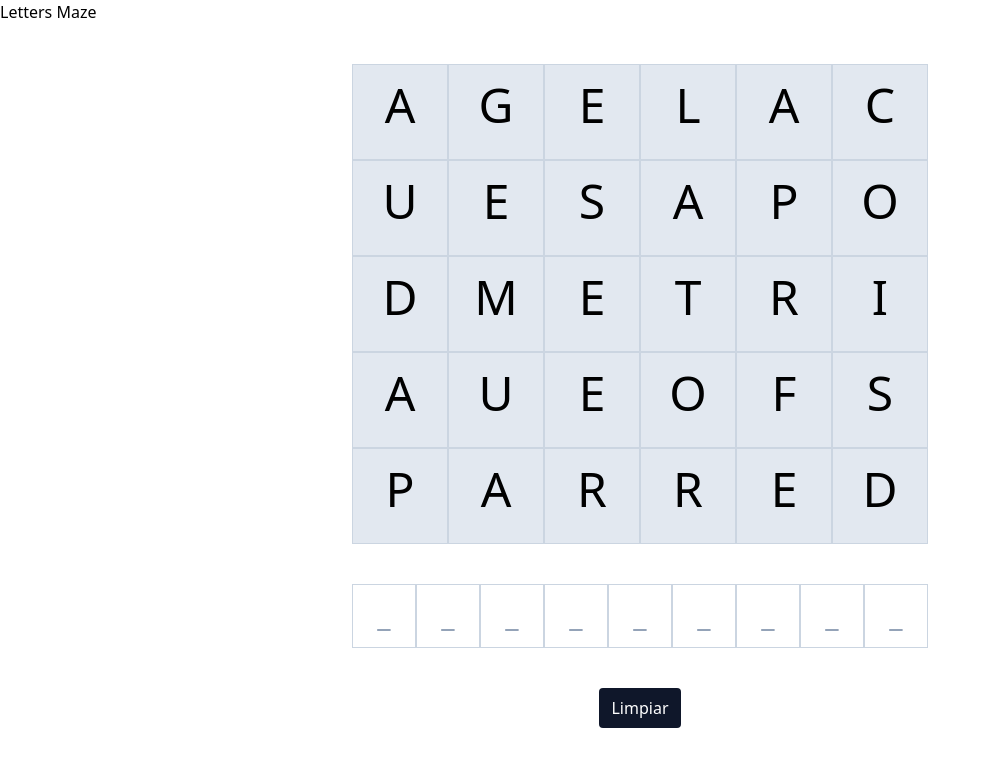
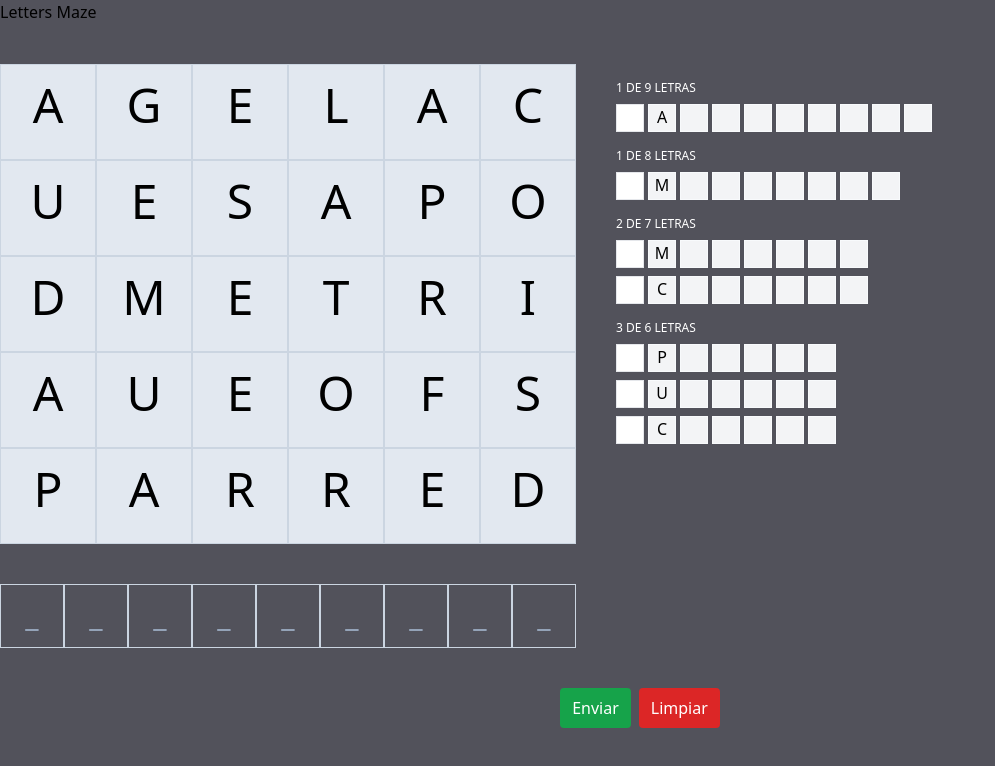
Before and after one commit to tury3001/letter-maze, a React (Vite) app: page / in a window 1280 px wide. Shown: the top 766 px of the page, without its empty margins (0-995 px from the left). Built offline with nearby package versions, Linux system fonts and the light colour scheme.

Commit message:
WordGuess component

```diff
--- a/index.html
+++ b/index.html
@@ -6,8 +6,8 @@
     <meta name="viewport" content="width=device-width, initial-scale=1.0" />
     <title>Vite + React</title>
   </head>
-  <body>
-    <div id="root" class="bg-red-400"></div>
+  <body class="bg-zinc-600">
+    <div id="root"></div>
     <script type="module" src="/src/main.jsx"></script>
   </body>
 </html>
--- a/src/LettersMaze.jsx
+++ b/src/LettersMaze.jsx
@@ -2,6 +2,7 @@ import { useState } from 'react';
 import { LetterSequence } from './components/LetterSequence'
 import { LetterMatrix } from './components/LetterMatrix';
 import { matrix } from './data/sampleData';
+import { WordGuess } from './components/WordGuess';
 
 export const LettersMaze = () => {
 
@@ -10,7 +11,6 @@ export const LettersMaze = () => {
 
   const onLetterSelected = (event) => {
     const position = event.currentTarget.getAttribute('aria-label');
-    console.log(event.currentTarget);
     const updatedMaze = maze.map(
       row => row.map(
         letter => letter.id == position ? { ...letter, selected: !letter.selected } : letter
@@ -19,6 +19,12 @@ export const LettersMaze = () => {
 
     setMaze(updatedMaze);
     setSequence(sequence + event.currentTarget.innerHTML);
+  }
+
+  const onSubmitGuess = (event) => {
+    event.preventDefault();
+    alert(sequence);
+    console.log(sequence);
   }
 
   const onClearSelections = () => {
@@ -33,15 +39,36 @@ export const LettersMaze = () => {
 
   return (
     <>
-      <div>
+      <div className="bg-zinc-600 container mx-auto">
         <h1>Letters Maze</h1>
-        <LetterMatrix matrix={ maze } onLetterSelected={ onLetterSelected } />
-        <div className="mt-10 flex justify-center">
-          <LetterSequence sequence={ sequence } />
+        <div className="flex">
+          <div>
+            <LetterMatrix matrix={ maze } onLetterSelected={ onLetterSelected } />
+            <div className="mt-10 flex justify-center">
+              < LetterSequence sequence={ sequence } />
+            </div>
+          </div>
+          <div>
+            <div className="flex flex-col mt-10 container ml-10">
+              <div className="text-white mt-4 uppercase text-xs">1 de 9 letras</div>
+              <WordGuess word="asteroide"></WordGuess>
+              <div className="text-white mt-4 uppercase text-xs">1 de 8 letras</div>
+              <WordGuess word="masacote"></WordGuess>
+              <div className="text-white mt-4 uppercase text-xs">2 de 7 letras</div>
+              <WordGuess word="mandril"></WordGuess>
+              <WordGuess word="clavija"></WordGuess>
+              <div className="text-white mt-4 uppercase text-xs">3 de 6 letras</div>
+              <WordGuess word="pureza"></WordGuess>
+              <WordGuess word="utopia"></WordGuess>
+              <WordGuess word="camara"></WordGuess>
+            </div>
+          </div>
         </div>
         <div className="mt-10 flex justify-center">
-          <button className="btn bg-slate-900 text-white rounded px-3 py-2" onClick={ onClearSelections }>Limpiar</button>
+          <button className="btn bg-green-600 text-white rounded px-3 py-2 mr-2" onClick={ onSubmitGuess }>Enviar</button>
+          <button className="btn bg-red-600 text-white rounded px-3 py-2" onClick={ onClearSelections }>Limpiar</button>
         </div>
+
       </div>
     </>
   )
--- /dev/null
+++ b/src/components/WordGuess.jsx
@@ -0,0 +1,20 @@
+import { PropTypes } from 'prop-types';
+
+export const WordGuess = ({ word }) => {
+  return (
+    <>
+      <div className="flex mt-2">
+      <div className="border w-7 h-7 mr-1 bg-white"></div>
+      { word.split('').map( (c, i) => (
+        <div className="border w-7 h-7 mr-1 border-slate-50 bg-gray-100 flex justify-center">
+          { i === 0 ? c.toUpperCase() : '' }
+        </div>
+      ))}
+      </div>
+    </>
+  )
+}
+
+WordGuess.propTypes = {
+  word: PropTypes.string.isRequired
+}
```
